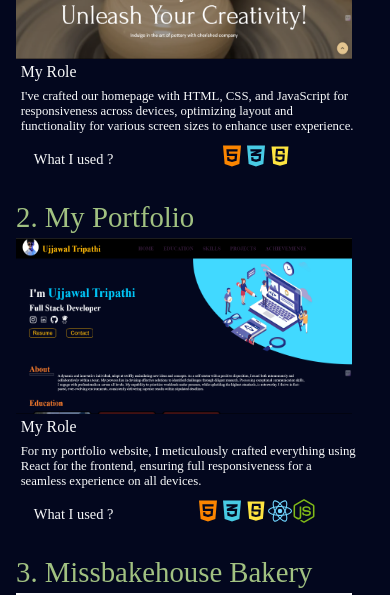
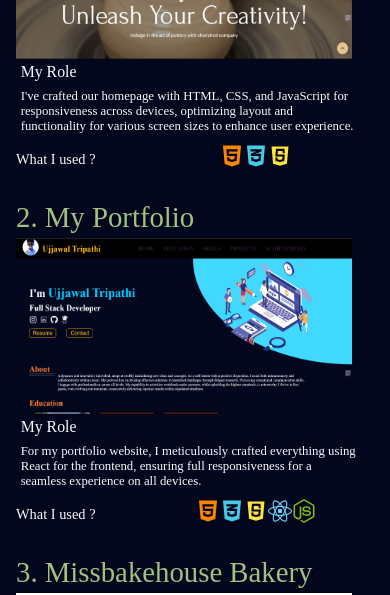
Before and after one commit to ujjawal1014/Portfolio, a React (Vite) app: page / in a window 390 px wide. Shown: the part 2500-3095 px from the top of the page. Built offline with nearby package versions, Linux system fonts and the light colour scheme.

Commit message:
Updated css of project

```diff
--- a/src/Project/Project_480.css
+++ b/src/Project/Project_480.css
@@ -49,7 +49,7 @@
     }
 
     .Project_Card_Role_My_Role_Text {
-        margin-bottom: 1.5em;
+        margin-bottom: 1.6em;
         font-size: 0.8em;
         font-weight: 300;
     }
@@ -64,7 +64,7 @@
     .Project_Card_Tools_Text {
         display: flex;
         align-items: center;
-        justify-content: center;
+        justify-content: start;
         font-size: 0.9em;
         font-weight: 500;
         /* margin-right: 1%; */
```
